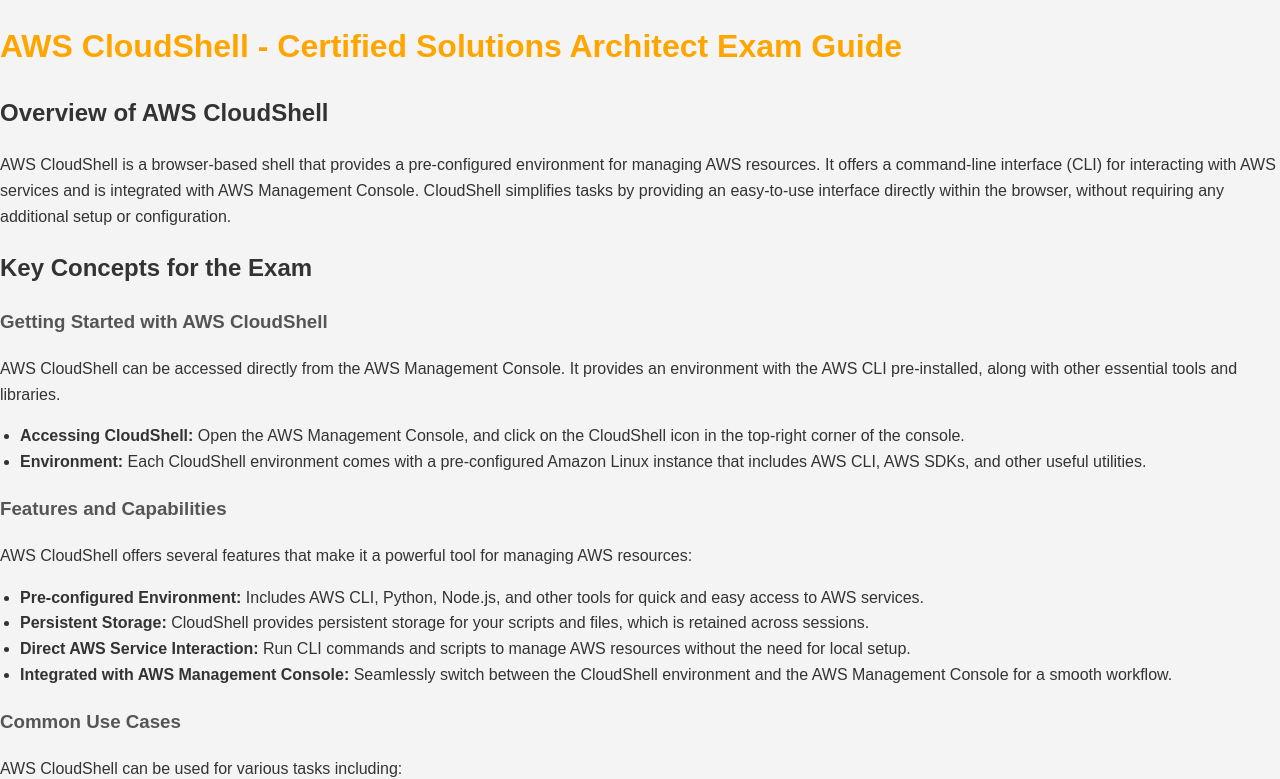
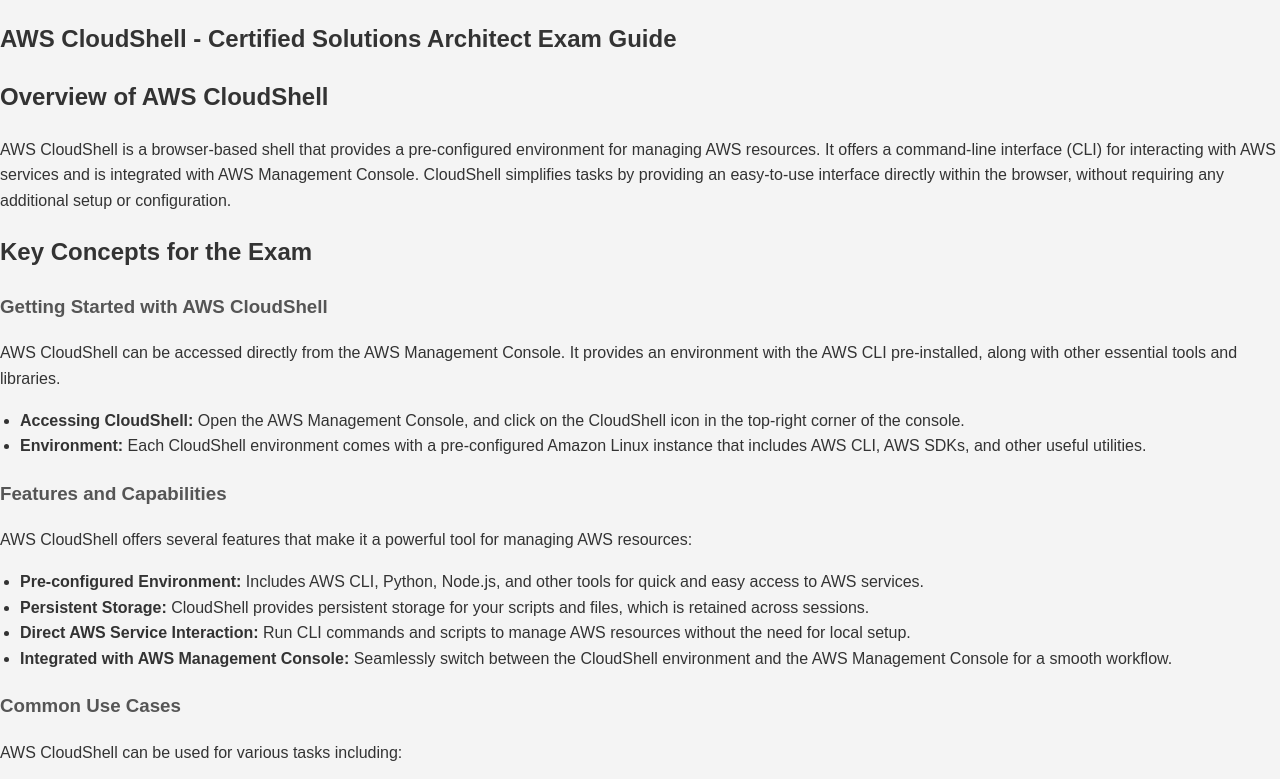
Before and after one commit to dinesh-collab/aws-saa-prep, a plain HTML site: page topics/Command line interface/clouldshell.html in a window 1280 px wide. Shown: the top 779 px of the page. Drawn offline with Linux system fonts and the light colour scheme.

Commit message:
styles Updated for dark theme

```diff
--- a/topics/Command line interface/clouldshell.html
+++ b/topics/Command line interface/clouldshell.html
@@ -13,7 +13,7 @@
             margin: 0;
         }
         h1 {
-            color: #FFA500;
+            color: #f4f4f4;
         }
         h2 {
             color: #333;
@@ -33,7 +33,7 @@
     </style>
 </head>
 <body>
-    <h1>AWS CloudShell - Certified Solutions Architect Exam Guide</h1>
+    <h2>AWS CloudShell - Certified Solutions Architect Exam Guide</h2>
 
     <h2>Overview of AWS CloudShell</h2>
     <p>AWS CloudShell is a browser-based shell that provides a pre-configured environment for managing AWS resources. It offers a command-line interface (CLI) for interacting with AWS services and is integrated with AWS Management Console. CloudShell simplifies tasks by providing an easy-to-use interface directly within the browser, without requiring any additional setup or configuration.</p>
```
